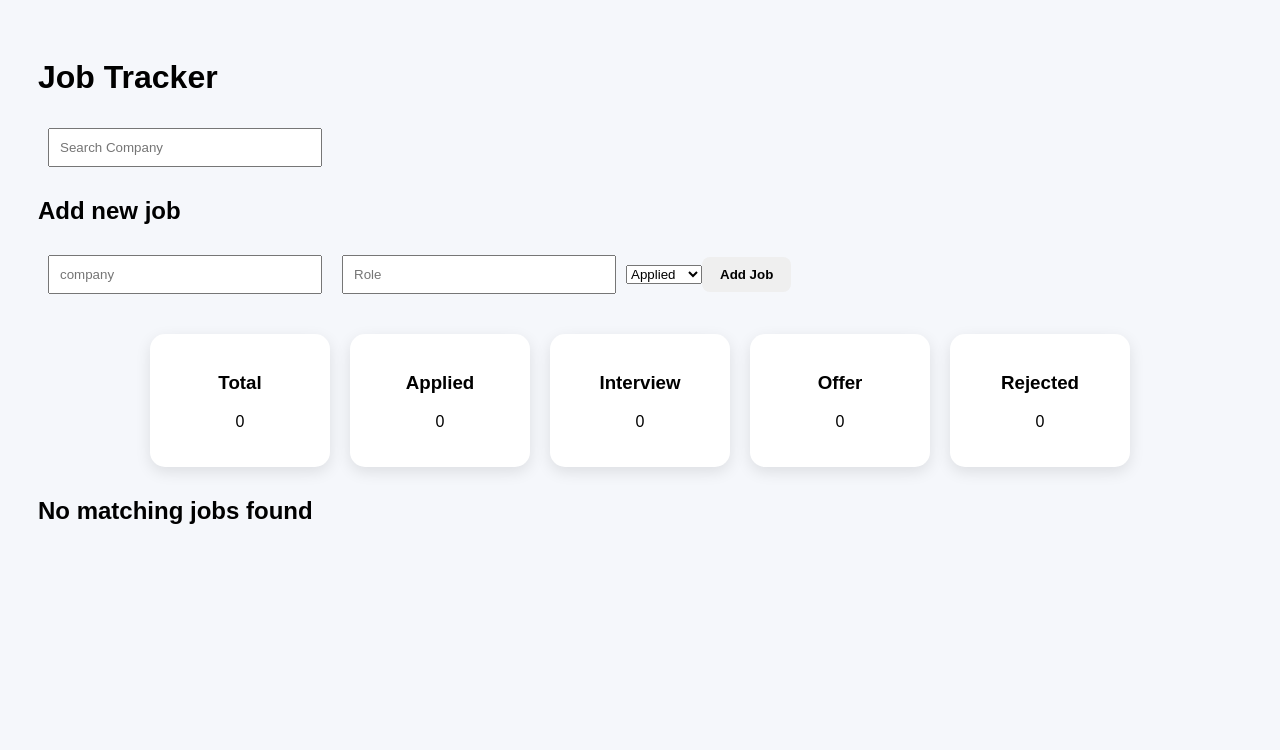
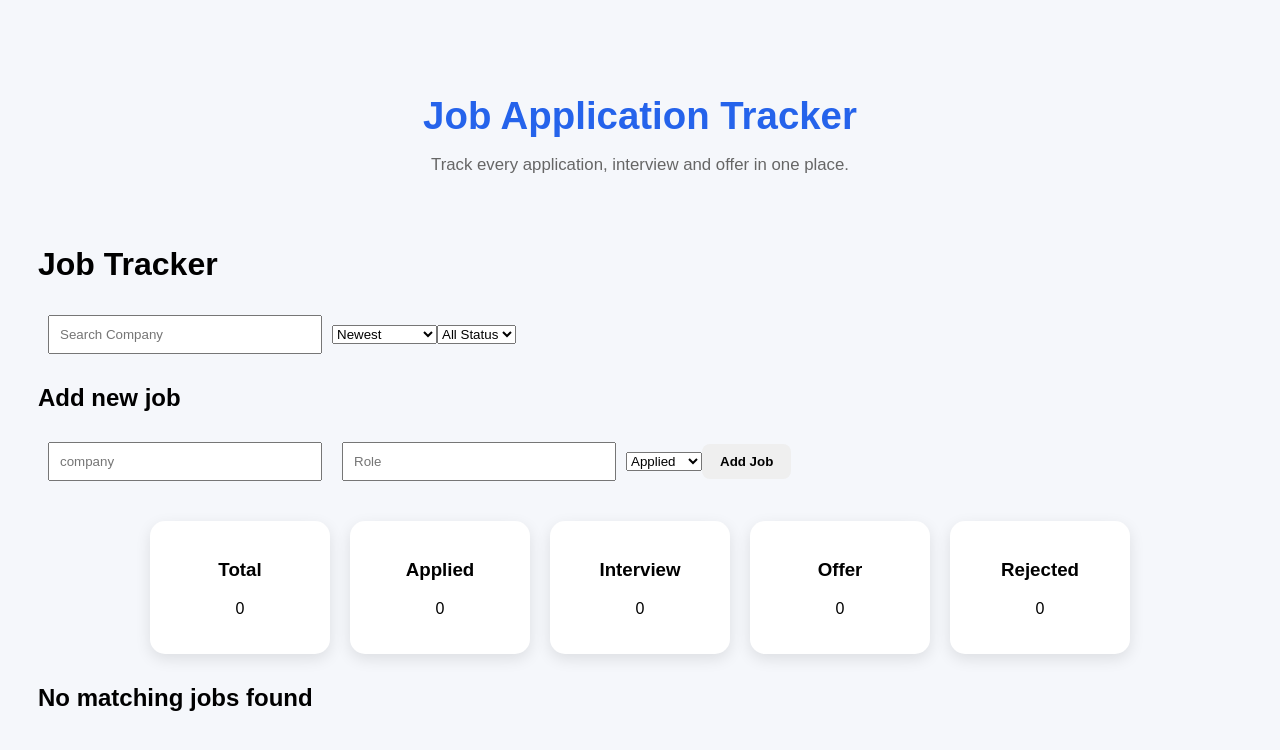
Before and after one commit to himanshi403/Web-Development-workspace, a React (Vite) app in the folder Full-Stack-Project/Job-Application-Tracker/: page / in a window 1280 px wide. Shown: the top 750 px of the page. Built offline with nearby package versions, Linux system fonts and the light colour scheme.

Commit message:
Added sorting job feature and created website's dashboard

```diff
--- a/Full-Stack-Project/Job-Application-Tracker/src/App.jsx
+++ b/Full-Stack-Project/Job-Application-Tracker/src/App.jsx
@@ -9,6 +9,8 @@ import JobList from "./components/JobList";
 function App(){
   const[jobs,setJobs]=useState([]);
   const [editingJob, setEditingJob] = useState(null);
+  const[sortBy,setSortBy]=useState("newest");
+  const [statusFilter, setStatusFilter] = useState("All");
 
 useEffect(() => {
 
@@ -61,11 +63,29 @@ job.id===updatedJob.id?updatedJob:job
 setEditingJob(null);
 
 }
+
+
   return(
   <div>
+    <header className="dashboard-header">
+
+<h1>Job Application Tracker</h1>
+
+<p>
+
+Track every application,
+
+interview and offer in one place.
+
+</p>
+
+</header>
   <Navbar
      search={search}
      setSearch={setSearch}
+     sortBy={sortBy}
+     setSortBy={setSortBy}
+     statusFilter={statusFilter}setStatusFilter={setStatusFilter}
   />
   <JobForm
   addJob={addJob}
@@ -77,6 +97,8 @@ setEditingJob(null);
            deleteJob={deleteJob}
            editJob={editJob}
            search={search}
+           sortBy={sortBy}
+           statusFilter={statusFilter}
    />
   </div>
   );
--- a/Full-Stack-Project/Job-Application-Tracker/src/components/JobList.jsx
+++ b/Full-Stack-Project/Job-Application-Tracker/src/components/JobList.jsx
@@ -2,17 +2,46 @@ function JobList({
 jobs,
 deleteJob,
 editJob,
-search
+search,
+sortBy,
+statusFilter
 })
 
 
 {
 const filteredJobs=
 
-jobs.filter(job=>job.company
-.toLowerCase().includes(search.toLowerCase())
+jobs.filter(job=>{
+const matchesSearch=job.company
+.toLowerCase().includes(search.toLowerCase());
 
-);
+const matchesStatus=statusFilter==="All"||job.status===statusFilter;
+
+return matchesSearch && matchesStatus
+;
+})
+
+.sort((a,b)=>{
+    if(sortBy==="newest"){
+        return b.id-a.id;
+    }
+
+    if(sortBy==="oldest"){
+        return a.id-b.id;
+    }
+    if(sortBy==="az"){
+        return a.company.localeCompare(b.company);
+    }
+
+    if(sortBy==="za"){
+        return b.company.localeCompare(a.company);
+    }
+
+    if(sortBy==="status"){
+        return a.status.localeCompare(b.status);
+    }
+    return 0;
+});
 
 if(filteredJobs.length===0){
 
--- a/Full-Stack-Project/Job-Application-Tracker/src/components/Navbar.jsx
+++ b/Full-Stack-Project/Job-Application-Tracker/src/components/Navbar.jsx
@@ -1,8 +1,11 @@
 function Navbar({
 
 search,
-
-setSearch
+setSearch,
+sortBy,
+setSortBy,
+statusFilter,
+setStatusFilter
 
 }){
 
@@ -28,6 +31,34 @@ onChange={(e)=>setSearch(e.target.value)}
 
 />
 
+<select
+    value={sortBy}
+    onChange={(e)=>setSortBy(e.target.value)}
+>
+
+<option value="newest">Newest</option>
+
+<option value="oldest">Oldest</option>
+
+<option value="az">Company A-Z</option>
+
+<option value="za">Company Z-A</option>
+
+<option value="status">Status</option>
+
+</select>
+
+<select
+    value={statusFilter}
+    onChange={(e)=>setStatusFilter(e.target.value)}
+>
+    <option value="All">All Status</option>
+    <option value="Applied">Applied</option>
+    <option value="Interview">Interview</option>
+    <option value="Offer">Offer</option>
+    <option value="Rejected">Rejected</option>
+</select>
+
 </div>
 
 );
--- a/Full-Stack-Project/Job-Application-Tracker/src/index.css
+++ b/Full-Stack-Project/Job-Application-Tracker/src/index.css
@@ -146,3 +146,31 @@ box-shadow:0 5px 15px rgba(0,0,0,.1);
 text-align:center;
 
 }
+
+.dashboard-header{
+
+text-align:center;
+
+padding:30px 20px;
+
+margin-bottom:25px;
+
+}
+
+.dashboard-header h1{
+
+font-size:2.4rem;
+
+margin-bottom:10px;
+
+color:#2563eb;
+
+}
+
+.dashboard-header p{
+
+color:#666;
+
+font-size:1.05rem;
+
+}
```
